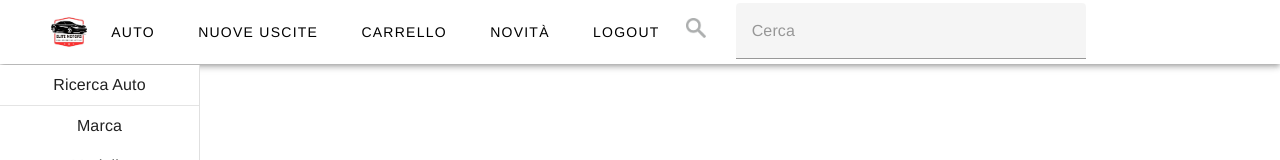
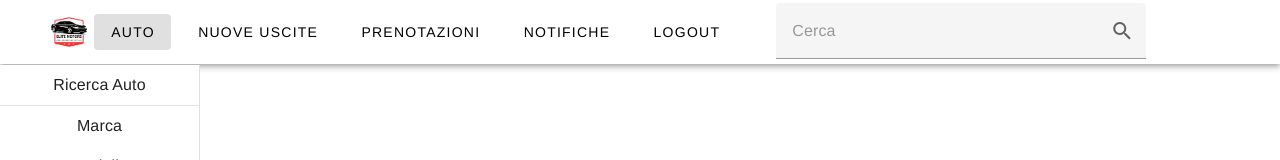
Before and after one commit to tribuSimo/DREAMDRIVE, a Vue app: page /home in a window 1280 px wide. Shown: the top 160 px of the page. Built offline with nearby package versions, Linux system fonts and the light colour scheme; no server answers; sample sign-in values are in the browser's storage.

Commit message:
cambiati alcuni campi della navbar

```diff
--- a/src/components/navbar.vue
+++ b/src/components/navbar.vue
@@ -4,24 +4,23 @@
       <v-container class="nav-container">
         <v-row class="nav">
           <v-img src="logo.jpg" max-width="50" max-height="50" contain />
-          <v-btn to="/auto" class="nav-button">
+          <v-btn to="/home" class="nav-button">
             Auto
           </v-btn>
           <v-btn to="/nuove-uscite" class="nav-button">
             Nuove Uscite
           </v-btn>
-          <v-btn to="/carrello" class="nav-button">
-            Carrello
+          <v-btn to="/prenotazioni" class="nav-button">
+            Prenotazioni
           </v-btn>
-          <v-btn to="/novita" class="nav-button">
-            Novità
+          <v-btn to="/notifiche" class="nav-button">
+            Notifiche
           </v-btn>
           <v-btn @click="logout()" class="nav-button">
-            logout
+            Logout
           </v-btn>
           <div class="div-search">
-            <v-img class="nav-img" src="search.png" max-width="20" max-height="20" contain />
-            <v-text-field class="nav_v-text-field" placeholder="Cerca" outlined dense></v-text-field>
+            <v-text-field class="nav_v-text-field" append-inner-icon="mdi-magnify" placeholder="Cerca" outlined dense></v-text-field>
           </div>
 
         </v-row>
```
